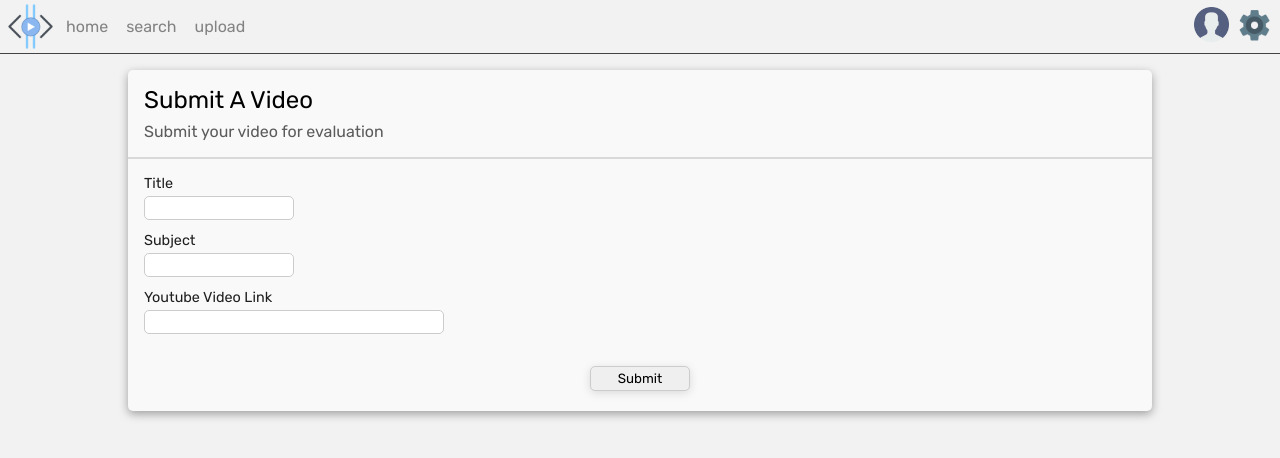
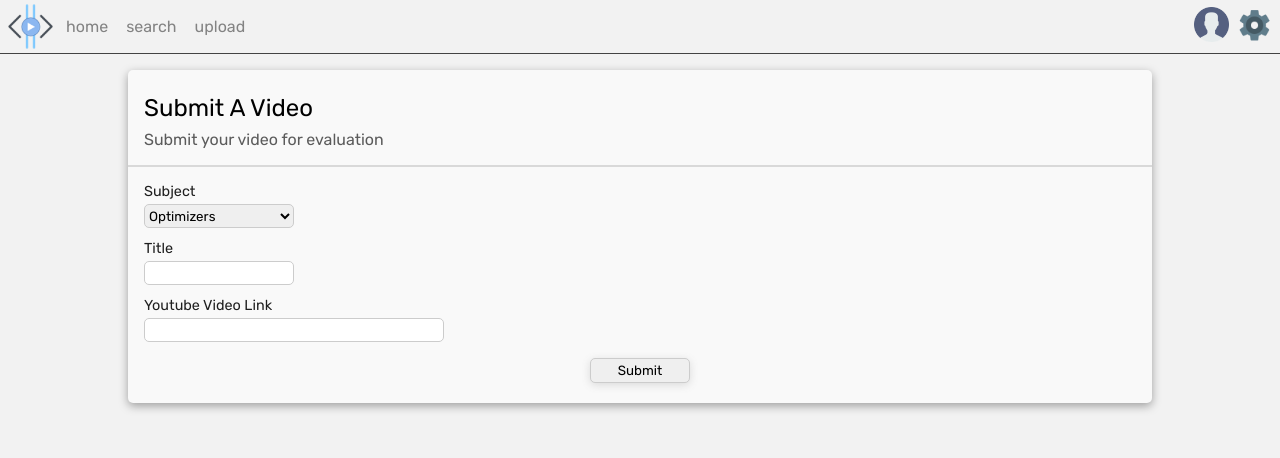
Before and after one commit to Video-Indexing/Video-Indexing, a React (Create React App) app in the folder Web_Server/front/: page / in a window 1280 px wide. Shown: the top 458 px of the page. Built offline with nearby package versions, Linux system fonts and the light colour scheme.

Commit message:
ddl component

```diff
--- a/Web_Server/front/src/pages/upload/Upload.jsx
+++ b/Web_Server/front/src/pages/upload/Upload.jsx
@@ -8,6 +8,7 @@ import {
   FormInput,
   FormSubmit,
 } from './Upload.stlyed';
+import FormDropDownList from './components/FormDropDownList';
 import Navbar from '../../components/navbar/Navbar';
 
 function Upload() {
@@ -20,6 +21,12 @@ function Upload() {
       `title: ${titleName}\nsubject: ${subjectName}\nyt-link: ${link}`
     );
   }
+  const changeSubject = (value) => setSubjectName(value);
+
+  const options = [
+    { label: 'Optimizers', value: 'optimizers' },
+    { label: 'Embedding', value: 'embedding' },
+  ];
 
   return (
     <>
@@ -28,10 +35,10 @@ function Upload() {
         <FormTitle>Submit A Video</FormTitle>
         <FormSubTitle>Submit your video for evaluation</FormSubTitle>
         <FormDivider />
+        <FormLabel>Subject</FormLabel>
+        <FormDropDownList options={options} onOptionChange={changeSubject} />
         <FormLabel>Title</FormLabel>
         <FormInput onBlur={(e) => setTitleName(e.target.value)} />
-        <FormLabel>Subject</FormLabel>
-        <FormInput onBlur={(e) => setSubjectName(e.target.value)} />
         <FormLabel>Youtube Video Link</FormLabel>
         <FormInput
           className='yt-link'
--- a/Web_Server/front/src/pages/upload/Upload.stlyed.jsx
+++ b/Web_Server/front/src/pages/upload/Upload.stlyed.jsx
@@ -10,6 +10,7 @@ const FormContainer = styled.div`
 `;
 
 const FormTitle = styled.div`
+  margin: 0.5rem 0;
   font-size: 1.5rem;
   font-weight: 500;
 `;
@@ -49,11 +50,19 @@ const FormInput = styled.input`
   }
 `;
 
+const FormSelect = styled.select`
+  border-radius: 5px;
+  height: 1.5rem;
+  border: 0.5px solid #cccccc;
+  width: 150px;
+  max-width: 100%;
+`;
+
 const FormSubmit = styled.button`
   border-radius: 5px;
   border: 0.5px solid #cccccc;
   display: block;
-  margin: 2rem auto 0.25rem auto;
+  margin: 1rem auto 0.25rem auto;
   width: 100px;
   height: 25px;
   cursor: pointer;
@@ -72,4 +81,5 @@ export {
   FormLabel,
   FormInput,
   FormSubmit,
+  FormSelect,
 };
--- /dev/null
+++ b/Web_Server/front/src/pages/upload/components/FormDropDownList.jsx
@@ -0,0 +1,20 @@
+import React from 'react';
+import { FormSelect } from '../Upload.stlyed';
+
+function FormDropDownList({ options, onOptionChange }) {
+  const [value, setValue] = React.useState();
+  const handleChange = (e) => {
+    const value = e.target.value;
+    setValue(value);
+    onOptionChange(value);
+  };
+
+  return (
+    <FormSelect value={value} onChange={handleChange}>
+      {options.map((option) => (
+        <option value={option.value}>{option.label}</option>
+      ))}
+    </FormSelect>
+  );
+}
+export default FormDropDownList;
```
